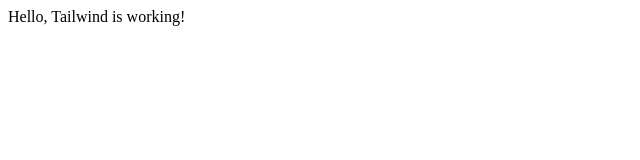
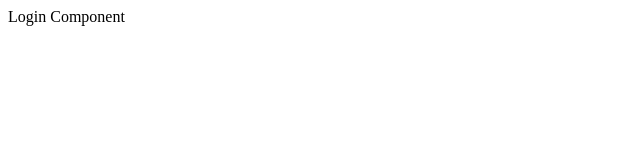
Before and after one commit to FatemehRajabi/ecommerce-frontend, a React (Vite) app: page / in a window 1280 px wide. Shown: the top 160 px of the page, without its empty margins (0-640 px from the left). Built offline with nearby package versions, Linux system fonts and the light colour scheme.

Commit message:
"Add Login component and render it in App"

```diff
--- a/src/App.jsx
+++ b/src/App.jsx
@@ -1,7 +1,5 @@
+import Login from "./Login";
+
 export default function App() {
-  return (
-    <div className="text-3xl font-bold text-blue-600 p-10">
-      Hello, Tailwind is working!
-    </div>
-  );
+  return <Login></Login>;
 }
--- /dev/null
+++ b/src/Login.jsx
@@ -0,0 +1,5 @@
+export default function Login(){
+    return(
+        <div>Login Component</div>
+    );
+}
```
